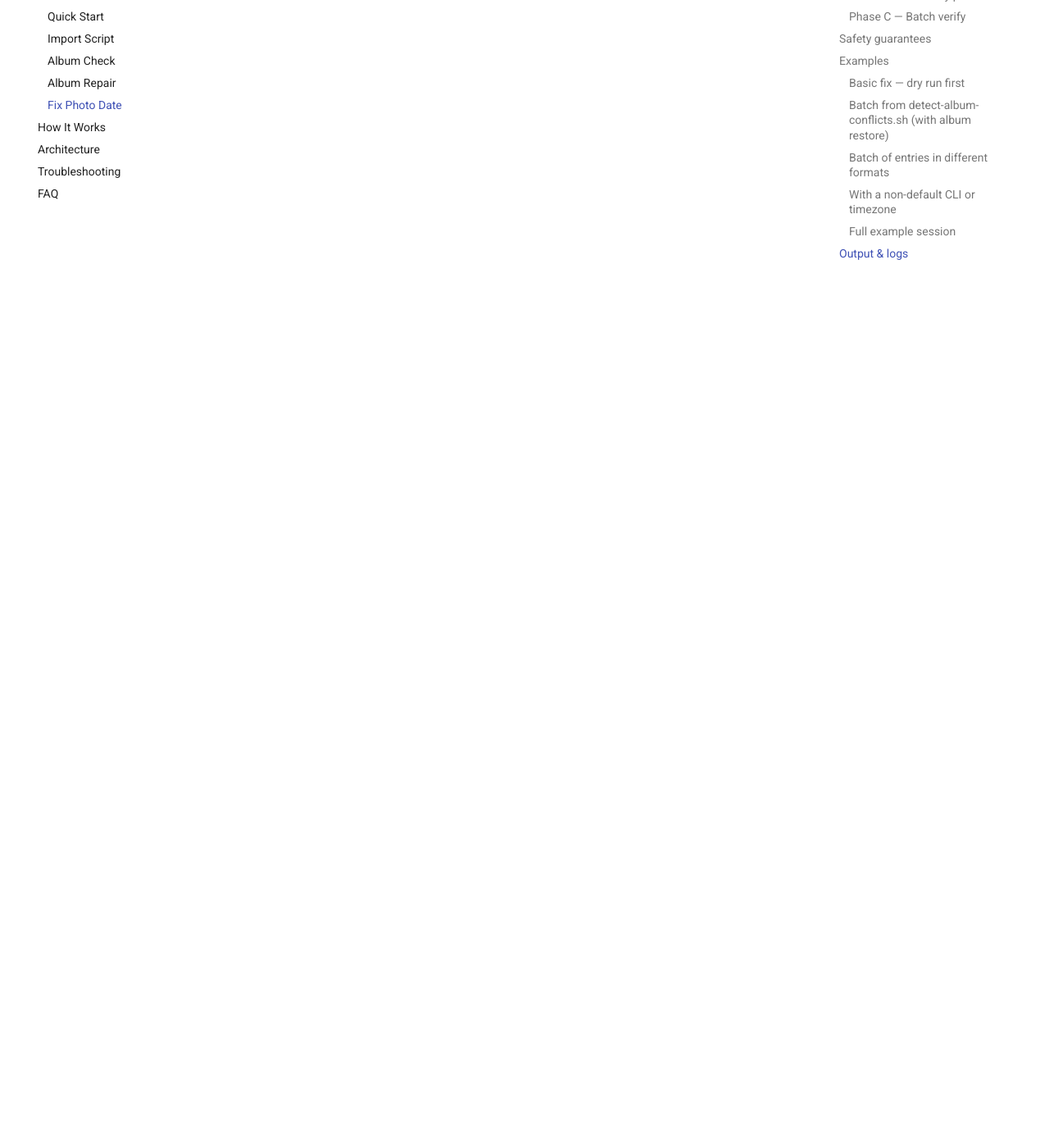
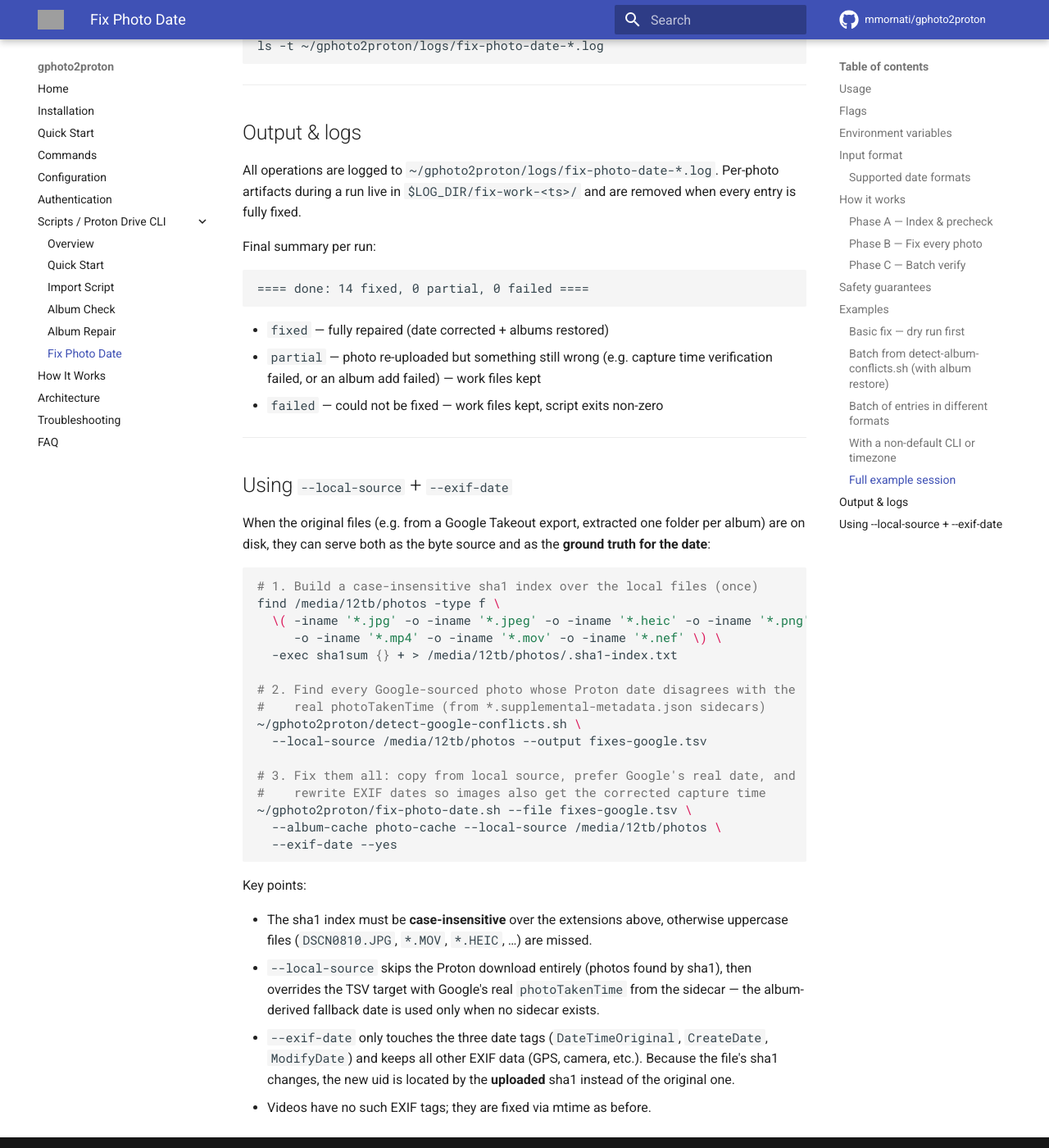
Before and after one commit to mmornati/gphoto2proton, an MkDocs documentation site: the page built from docs/scripts/fix-photo-date.md, in a window 1280 px wide and 1400 px high, scrolled down 7049 px. Shown: the whole window at 82% size. Built offline with MkDocs 1.6.1 and Material for MkDocs 9.7.7, drawn with Linux system fonts in a browser that asks for light colours; comment, search, counter and statistics services are not loaded; some of the changed text lies outside the part shown; grey boxes are pictures that could not be loaded.

Commit message:
feat: ground-truth date fixes from Google photoTakenTime
Add --local-source DIR and --exif-date to fix-photo-date.sh so photos
imported from Google Takeout can be repaired using the authoritative
capture time recorded by Google (from *.supplemental-metadata.json
sidecars) instead of a heuristic album-year guess:

- --local-source: read the original file from the local extraction
  (matched by sha1 against .sha1-index.txt), and when a sibling
  .supplemental-metadata.json exists, override the target date with
  Google's real photoTakenTime.
- --exif-date: rewrite DateTimeOriginal/CreateDate/ModifyDate with
  exiftool before upload so images (not just videos) honour the
  corrected date; pending-file and batch-verify phases now key on the
  uploaded sha1 so the new uid is still located after the rewrite.

Add detect-google-conflicts.sh: the ground-truth check that finds ALL
Google-sourced photos whose Proton captureTime differs from Google's
photoTakenTime, joining the Proton timeline against the local sha1
index and sidecars (with unique-filename fallback). Output is a 3-column
fix TSV (filename, uid, real date) ready for fix-photo-date.sh.

Add an --index flag so the sha1 index can live outside a read-only
photo mount. Docs updated for both scripts.

````diff
--- a/docs/scripts/fix-photo-date.md
+++ b/docs/scripts/fix-photo-date.md
@@ -8,18 +8,23 @@ timestamp) instead of the original recording date.
 
 For images the CLI reads EXIF natively (dates are usually correct), so this
 script is mainly used for videos — but it works for any photo whose capture
-time is wrong.
+time is wrong. When the original Google Photos files are available locally,
+`--local-source` skips the download entirely and, combined with `--exif-date`,
+rewrites the EXIF date tags so Proton honours the corrected date for **images**
+too (not just videos).
 
 - **Platform:** Linux (GNU `date`/coreutils).
 - **Dependencies:** `proton-drive` CLI (authenticated), `jq`, `date`,
-  `sha1sum`, `touch`, `find`, `awk`, `sort`, `cut`, `grep`.
+  `sha1sum`, `touch`, `find`, `awk`, `sort`, `cut`, `grep`. `exiftool` is
+  required only when using `--exif-date`.
 
 ---
 
 ## Usage
 
 ```bash
-fix-photo-date.sh --file fixes.tsv [--album-cache DIR] [--dry-run] [--yes]
+fix-photo-date.sh --file fixes.tsv [--album-cache DIR] [--local-source DIR]
+                  [--exif-date] [--dry-run] [--yes]
 ```
 
 ## Flags
@@ -28,6 +33,8 @@ fix-photo-date.sh --file fixes.tsv [--album-cache DIR] [--dry-run] [--yes]
 |---|---|
 | `-f, --file` | **Required.** TSV input file with two or three columns: `filename<TAB>date-or-timestamp` or `filename<TAB>nodeUid<TAB>date-or-timestamp`. |
 | `-a, --album-cache` | Directory with per-album JSON caches (from `detect-album-conflicts.sh --cache-dir`). Used to recover album membership when the timeline lacks it, and to disambiguate photos by uid. |
+| `-s, --local-source` | Directory with the **original** photo files (e.g. extracted Google Takeout, one folder per album) plus a `.sha1-index.txt` (`<sha1>  <path>` per line, case-insensitive over `*.jpg/*.jpeg/*.heic/*.png/*.mp4/*.mov/*.nef`). Photos found by sha1 are copied from disk instead of downloaded. If a sibling `*.supplemental-metadata.json` has a valid `photoTakenTime.timestamp`, it **overrides the TSV target date** with Google's real capture time. |
+| `-x, --exif-date` | Rewrite the EXIF date tags (`DateTimeOriginal`/`CreateDate`/`ModifyDate`) of the fixed copy before upload (image formats only; videos are handled via mtime). Requires `exiftool`; all other EXIF metadata (GPS, camera, …) is preserved. Changes the file's sha1, so the batch verification looks up the new uid by the **uploaded** sha1. |
 | `-n, --dry-run` | **Read-only.** Show what would be done without making any changes. |
 | `-y, --yes` | Skip the confirmation prompt. |
 | `-h, --help` | Show the script help. |
@@ -104,19 +111,28 @@ For each entry:
 1. **Find** — the photo's uid, sha1, captureTime and album memberships are read
    from the prebuilt index (near-instant, no timeline scan). Name-based entries
    map through the index; uid-pinned entries go straight to their uid.
-2. **Download** — the original bytes are downloaded from Proton into a
-   dedicated, artifact-free work subdir.
-3. **Integrity check** — the downloaded file's sha1 must match the claimed
-   digest; otherwise the script **refuses to destroy the original**.
-4. **Fix mtime** — the filesystem mtime is set to the target date with
+2. **Obtain bytes** — with `--local-source`, the file is copied from disk (found
+   by sha1); otherwise it is downloaded from Proton into a dedicated,
+   artifact-free work subdir.
+3. **Real date override** — with `--local-source`, if the local file has a
+   `*.supplemental-metadata.json` sidecar with a valid `photoTakenTime`, the
+   target date is replaced by Google's real capture time (more accurate than
+   any album-derived date).
+4. **Integrity check** — the file's sha1 must match the claimed digest;
+   otherwise the script **refuses to destroy the original**.
+5. **Rewrite EXIF** (only with `--exif-date`, image formats) — the three date
+   tags are set with `exiftool -overwrite_original`; all other metadata is
+   preserved. This changes the file's sha1, so `sha1_uploaded` is recomputed
+   and used as the batch-verification lookup key.
+6. **Fix mtime** — the filesystem mtime is set to the target date with
    `touch -t` (the CLI reads this as capture time for videos).
-5. **Persist state** — a state file (uid, albums, sha1, target date, local
-   path) is written **before** any destructive step.
-6. **Trash** — `proton-drive filesystem trash /photos/<uid>`.
-7. **Permanently delete** — `proton-drive filesystem delete /photos-trash/<uid>`.
-8. **Re-upload** — `proton-drive photo upload -c keep-both`, up to 3 attempts
-   (handles a stale dedup cache that may skip once after delete).
-9. The entry is recorded in a pending file and the local byte copy is freed.
+7. **Persist state** — a state file (uid, albums, sha1, sha1_uploaded, target
+   date, local path) is written **before** any destructive step.
+8. **Trash** — `proton-drive filesystem trash /photos/<uid>`.
+9. **Permanently delete** — `proton-drive filesystem delete /photos-trash/<uid>`.
+10. **Re-upload** — `proton-drive photo upload -c keep-both`, up to 3 attempts
+    (handles a stale dedup cache that may skip once after delete).
+11. The entry is recorded in a pending file and the local byte copy is freed.
 
 ### Phase C — Batch verify
 
@@ -134,8 +150,10 @@ some new uids are not yet visible):
 > **Note on EXIF:** Proton derives `captureTime` from embedded EXIF for photos
 > that have it. Images with a valid EXIF date keep their EXIF date regardless
 > of the mtime fix — only videos (no EXIF) and photos without usable EXIF
-> respond to the mtime change. Such images are marked **partial**, matching the
-> behaviour of the older per-photo implementation.
+> respond to the mtime change. Without `--exif-date`, such images are marked
+> **partial**, matching the behaviour of the older per-photo implementation.
+> Use `--exif-date` to rewrite the EXIF date tags so Proton honours the
+> corrected date for image files too.
 
 ---
 
@@ -253,3 +271,44 @@ Final summary per run:
 - `partial` — photo re-uploaded but something still wrong (e.g. capture time
   verification failed, or an album add failed) — work files kept
 - `failed` — could not be fixed — work files kept, script exits non-zero
+
+---
+
+## Using `--local-source` + `--exif-date`
+
+When the original files (e.g. from a Google Takeout export, extracted one
+folder per album) are on disk, they can serve both as the byte source and as
+the **ground truth for the date**:
+
+```bash
+# 1. Build a case-insensitive sha1 index over the local files (once)
+find /media/12tb/photos -type f \
+  \( -iname '*.jpg' -o -iname '*.jpeg' -o -iname '*.heic' -o -iname '*.png' \
+     -o -iname '*.mp4' -o -iname '*.mov' -o -iname '*.nef' \) \
+  -exec sha1sum {} + > /media/12tb/photos/.sha1-index.txt
+
+# 2. Find every Google-sourced photo whose Proton date disagrees with the
+#    real photoTakenTime (from *.supplemental-metadata.json sidecars)
+~/gphoto2proton/detect-google-conflicts.sh \
+  --local-source /media/12tb/photos --output fixes-google.tsv
+
+# 3. Fix them all: copy from local source, prefer Google's real date, and
+#    rewrite EXIF dates so images also get the corrected capture time
+~/gphoto2proton/fix-photo-date.sh --file fixes-google.tsv \
+  --album-cache photo-cache --local-source /media/12tb/photos \
+  --exif-date --yes
+```
+
+Key points:
+
+- The sha1 index must be **case-insensitive** over the extensions above,
+  otherwise uppercase files (`DSCN0810.JPG`, `*.MOV`, `*.HEIC`, …) are missed.
+- `--local-source` skips the Proton download entirely (photos found by sha1),
+  then overrides the TSV target with Google's real `photoTakenTime` from the
+  sidecar — the album-derived fallback date is used only when no sidecar
+  exists.
+- `--exif-date` only touches the three date tags (`DateTimeOriginal`,
+  `CreateDate`, `ModifyDate`) and keeps all other EXIF data (GPS, camera,
+  etc.). Because the file's sha1 changes, the new uid is located by the
+  **uploaded** sha1 instead of the original one.
+- Videos have no such EXIF tags; they are fixed via mtime as before.
````
Also changed, not shown: docs/scripts/detect-google-conflicts.md (added, +117 -0 lines), docs/scripts/overview.md (+2 -0 lines), 2 other files.
